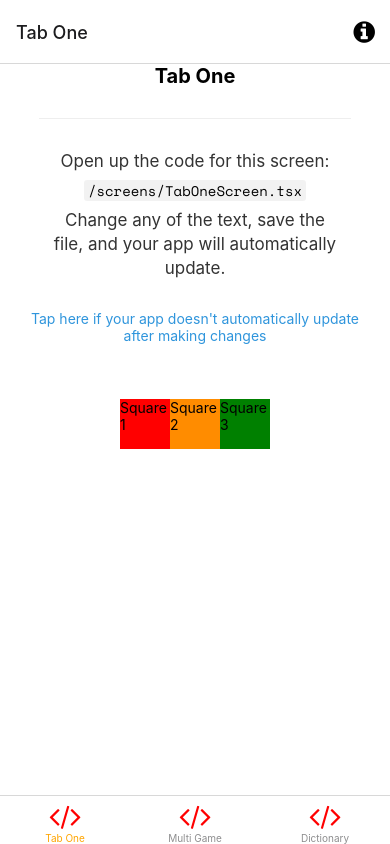
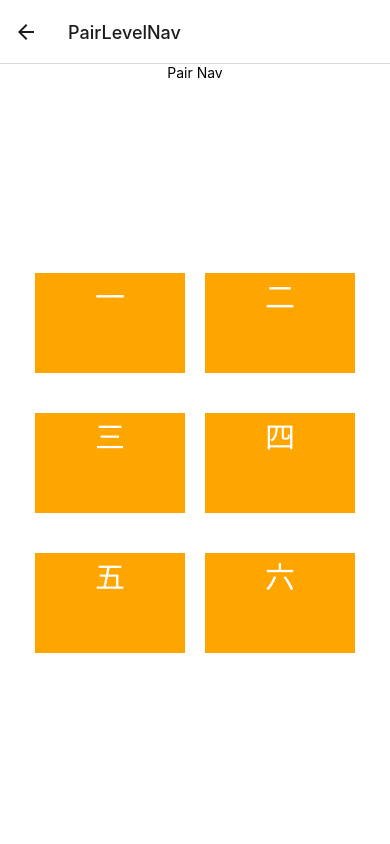
Before and after one commit to DaneHague/hskNativeApp, a React Native app: screen /PairLevelNav in a window 390 px wide. Built offline with nearby package versions, Linux system fonts and the light colour scheme; what expo-linking would draw is missing.

Commit message:
Set-up the nav for new game

```diff
--- a/components/GameNav.tsx
+++ b/components/GameNav.tsx
@@ -1,20 +1,20 @@
 import { Text, TouchableOpacity, View } from "react-native";
 import GridNavButton from "./GridNavButton";
-const GameNav = () => {
+const GameNav = (props) => {
 
     return(
         <View style={styles.screenContainer}>
             <View style={styles.btnContainer}>
-                <GridNavButton level={1} btnText='一' />
-                <GridNavButton level={2} btnText='二' />
+                <GridNavButton navigateTo={props.nav} level={1} btnText='一' />
+                <GridNavButton navigateTo={props.nav} level={2} btnText='二' />
             </View>
             <View style={styles.btnContainer}>
-                <GridNavButton level={3} btnText='三' />
-                <GridNavButton level={4} btnText='四' />
+                <GridNavButton navigateTo={props.nav} level={3} btnText='三' />
+                <GridNavButton navigateTo={props.nav} level={4} btnText='四' />
             </View>
             <View style={styles.btnContainer}>
-                <GridNavButton level={5} btnText='五' />
-                <GridNavButton level={6} btnText='六' />
+                <GridNavButton navigateTo={props.nav} level={5} btnText='五' />
+                <GridNavButton navigateTo={props.nav} level={6} btnText='六' />
             </View>
         </View>
     )
--- a/components/GridNavButton.tsx
+++ b/components/GridNavButton.tsx
@@ -7,7 +7,7 @@ const GridNavButton = (props) => {
     const navigation = useNavigation();
     return (
         <View style={styles.btnContainer}>
-            <TouchableOpacity onPress={() => navigation.navigate('HskMultiGame',{level: props.level})} style={styles.btn}>
+            <TouchableOpacity onPress={() => navigation.navigate(props.navigateTo,{level: props.level})} style={styles.btn}>
                 <Text style={styles.btnText}>
                     {props.btnText}
                 </Text>
--- a/navigation/index.tsx
+++ b/navigation/index.tsx
@@ -20,6 +20,7 @@ import MultiGridGame from '../screens/MultiGridGame';
 import { RootStackParamList, RootTabParamList, RootTabScreenProps } from '../types';
 import LinkingConfiguration from './LinkingConfiguration';
 import HskMultiGame from '../screens/HskMultiGame';
+import PairLevelNav from '../screens/PairLevelNav';
 
 export default function Navigation({ colorScheme }: { colorScheme: ColorSchemeName }) {
   return (
@@ -47,6 +48,7 @@ export function RootNavigator() {
       </Stack.Group>
       <Stack.Screen name="Dictionary" component={DictionaryScreen} />
       <Stack.Screen name="HskMultiGame" component={HskMultiGame} />
+      <Stack.Screen name="PairLevelNav" component={PairLevelNav} />
     </Stack.Navigator>
   );
 }
@@ -104,6 +106,15 @@ function BottomTabNavigator() {
           tabBarIcon: ({ color }) => <TabBarIcon name="code" color={'red'} />,
         }}
       />
+
+<BottomTab.Screen
+        name="PairNavScreen"
+        component={PairLevelNav}
+        options={{
+          title: 'Pair Matching',
+          tabBarIcon: ({ color }) => <TabBarIcon name="code" color={'red'} />,
+        }}
+      />
     </BottomTab.Navigator>
 
   );
--- a/screens/MultiGridGame.tsx
+++ b/screens/MultiGridGame.tsx
@@ -9,7 +9,7 @@ import GameNav from '../components/GameNav';
 export default function MultiGridGame() {
   return (
     <View style={styles.container}>
-      <GameNav />
+      <GameNav nav='HskMultiGame' />
     </View>
   );
 }
--- /dev/null
+++ b/screens/PairLevelNav.tsx
@@ -0,0 +1,19 @@
+
+import { View, Text } from 'react-native';
+import GameNav from '../components/GameNav';
+export default function PairLevelNav() {
+    return (
+        <View style={styles.container}>
+            <Text>Pair Nav</Text>
+            <GameNav nav='PairNavScreen' />
+        </View>
+    )
+}
+
+const styles = {
+    container: {
+        flex: 1,
+        alignItems: 'center',
+        backgroundColor: 'white'
+      },
+}
--- a/types.tsx
+++ b/types.tsx
@@ -30,6 +30,7 @@ export type RootTabParamList = {
   TabOne: undefined;
   MultiGridGame: undefined;
   DictionaryScreen: undefined;
+  PairNavScreen: undefined;
 };
 
 export type RootTabScreenProps<Screen extends keyof RootTabParamList> = CompositeScreenProps<
```
